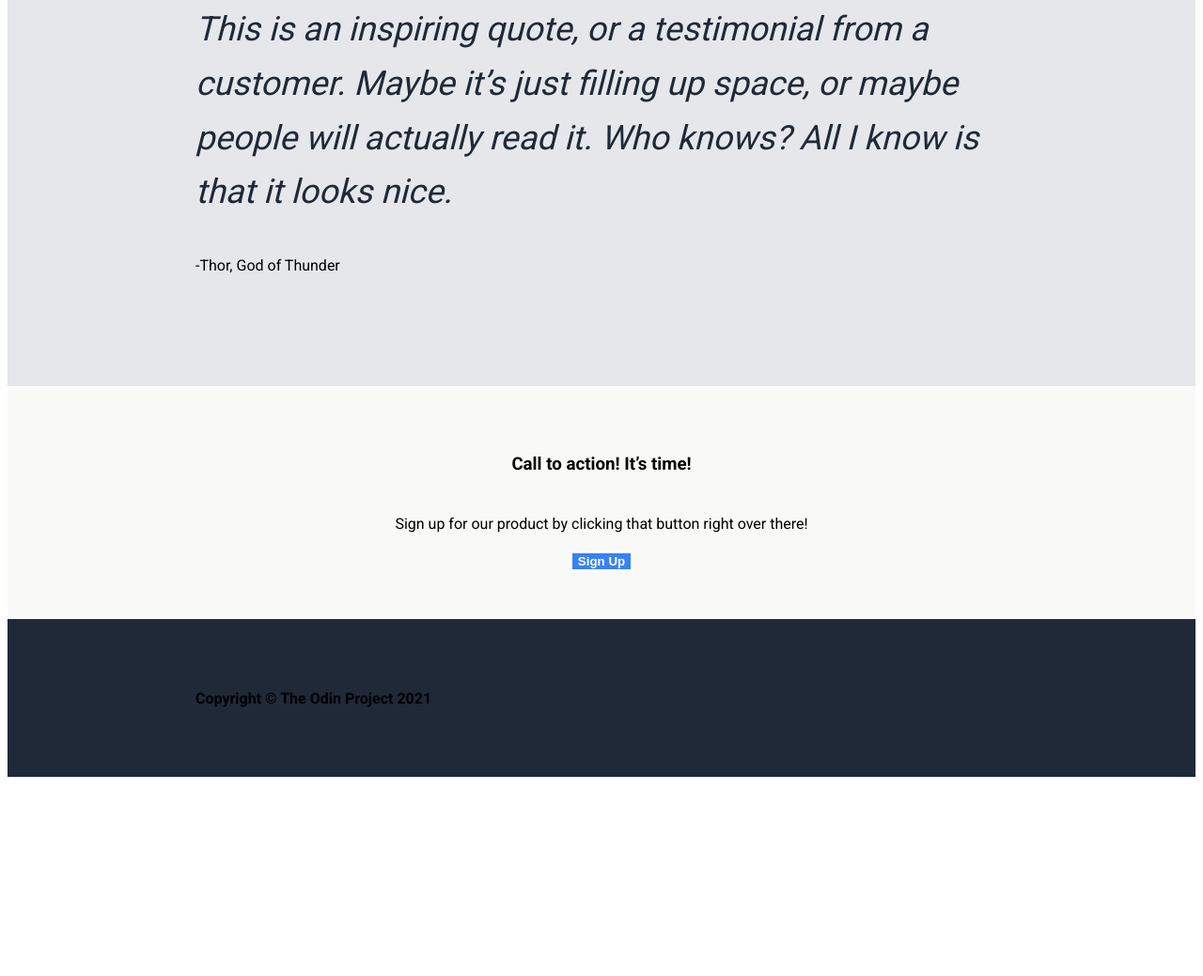
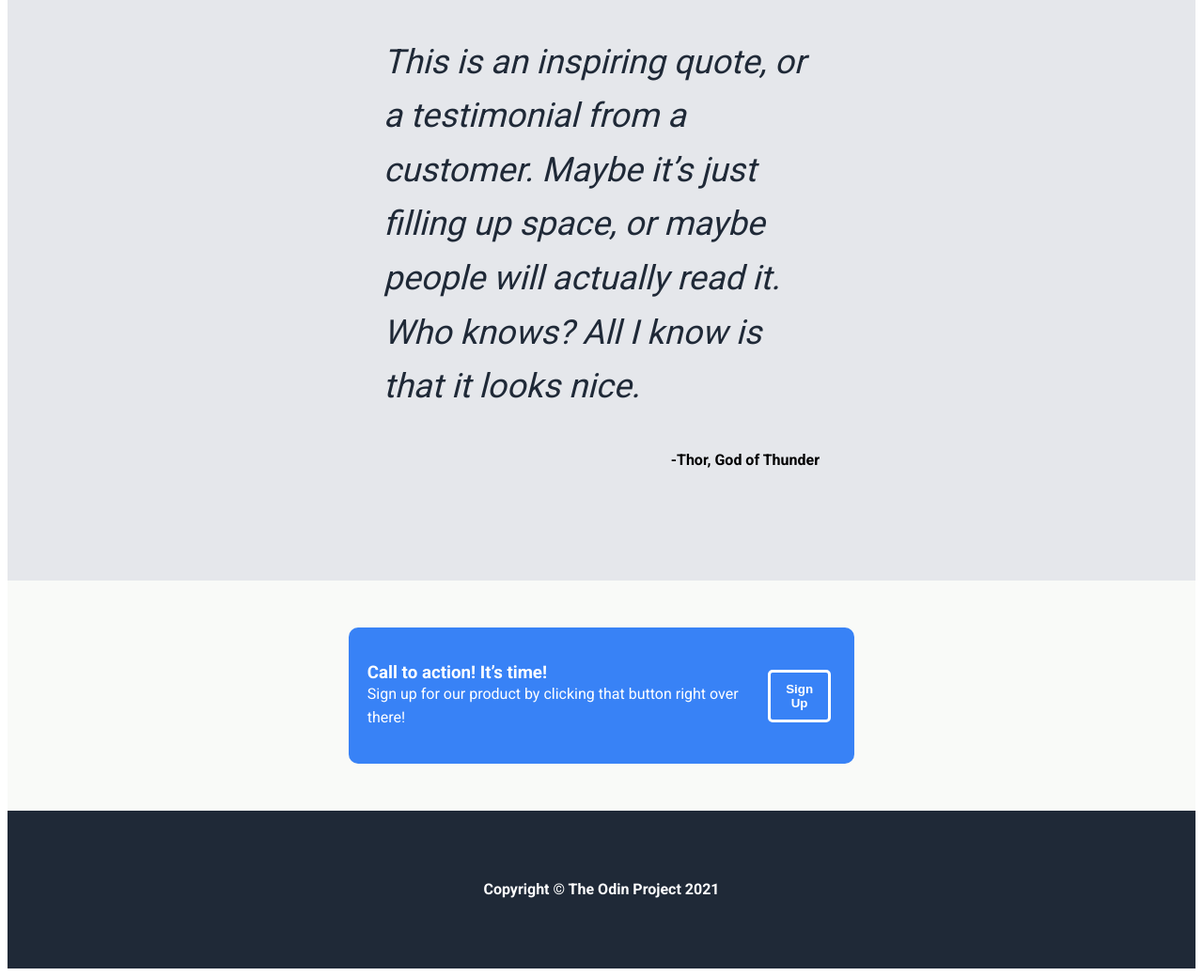
Before and after one commit to rems3n/landingpage, a plain HTML site: page index.html in a window 1280 px wide. Shown: the part 1223-2262 px from the top of the page at 94% size. Before the commit the page ends 2058 px from the top, so only its background shows below. Drawn offline with Linux system fonts and the light colour scheme.

Commit message:
final changes

```diff
--- a/index.html
+++ b/index.html
@@ -18,12 +18,12 @@
             </nav>
         </header>
         <div class="one">
-            <div>
+            <div style="width: 40%">
                 <h1>This website is awesome</h1>
                 <p>This website has some subtext that goes here under the main title. It’s a smaller font and the color is lower contrast</p>
                 <button>Sign Up</button>
             </div>
-            <div>
+            <div style="display: flex; align-items: center;">
                 <img src="https://helpx.adobe.com/content/dam/help/en/photoshop/using/convert-color-image-black-white/jcr_content/main-pars/before_and_after/image-before/Landscape-Color.jpg" alt="image" height="200">
             </div>
         </div>
@@ -50,12 +50,18 @@
         </div>
         <div class="three">
             <p class="quote">This is an inspiring quote, or a testimonial from a customer. Maybe it’s just filling up space, or maybe people will actually read it. Who knows? All I know is that it looks nice.</p>
-            <p><bold>-Thor, God of Thunder</bold></p>
+            <p style="text-align: right;"><strong>-Thor, God of Thunder</strong></p>
         </div>
         <div class="two">
-            <h3>Call to action! It’s time!</h3>
-            <p>Sign up for our product by clicking that button right over there!</p>
-            <button>Sign Up</button>
+            <div class="bluebox">
+                <div style="margin: 10px">
+                    <h3 style="line-height: 1em; margin-bottom: 0;">Call to action! It’s time!</h3>
+                    <p style="margin-top: 0;">Sign up for our product by clicking that button right over there!</p>
+                </div>
+                <div>
+                    <button class="border" style="margin: 15px;">Sign Up</button>
+                </div>
+             </div>
         </div>
         <footer>
             <h4>Copyright © The Odin Project 2021</h4>
--- a/style.css
+++ b/style.css
@@ -24,12 +24,13 @@ header {
     flex-direction: row;
     justify-content: space-between;
     background-color: #1F2937;
-    padding: 20px 100px 20px 100px;
+    padding: 20px 200px 0px 200px;
 }
 
 h1 {
     font-size: 48px;
     font-weight: extra-bold;
+    line-height: 1em;
 }
 
 h2 {
@@ -41,7 +42,8 @@ h2 {
 .one {
     display: flex;
     flex-direction: row;
-    justify-content: space-between;
+    justify-content: space-evenly;
+    align-content: center;
     padding: 50px 200px 50px 200px;
     background-color: #1F2937;
     color: #F9FAF8;
@@ -59,7 +61,7 @@ h2 {
 }
 .three {
     background-color: #E5E7EB;
-    padding: 100px 200px 100px 200px;
+    padding: 100px 400px 100px 400px;
  }
 
 .quote {
@@ -78,13 +80,22 @@ h2 {
 button {
     color: white;
     font-weight: bold;
+    border: none;
+    background-color: #3882f6;
+    border-radius: 5px;
+    padding: 10px;
+}
+
+button.border {
     border: white solid;
-    background-color: #3882f6;
-    border-radius: 10%;
 }
 
 footer {
     background-color: #1F2937;
+    display: flex;
+    justify-content: center;
+    align-items: center;
+    color: white;
     padding: 50px 200px 50px 200px;
 }
 
@@ -95,3 +106,19 @@ footer {
     align-items: center;
     padding: 10px 20px 10px 20px;
 }
+
+.bluebox {
+    background-color: #3882f6;
+    padding: 10px;
+    width: 60%;
+    color: white;
+    display: flex;
+    flex-direction: row;
+    justify-content: space-around;
+    align-items: center;
+    border-radius: 10px;
+}
+
+button:hover {
+    background-color: #9fbef0;
+}
```
